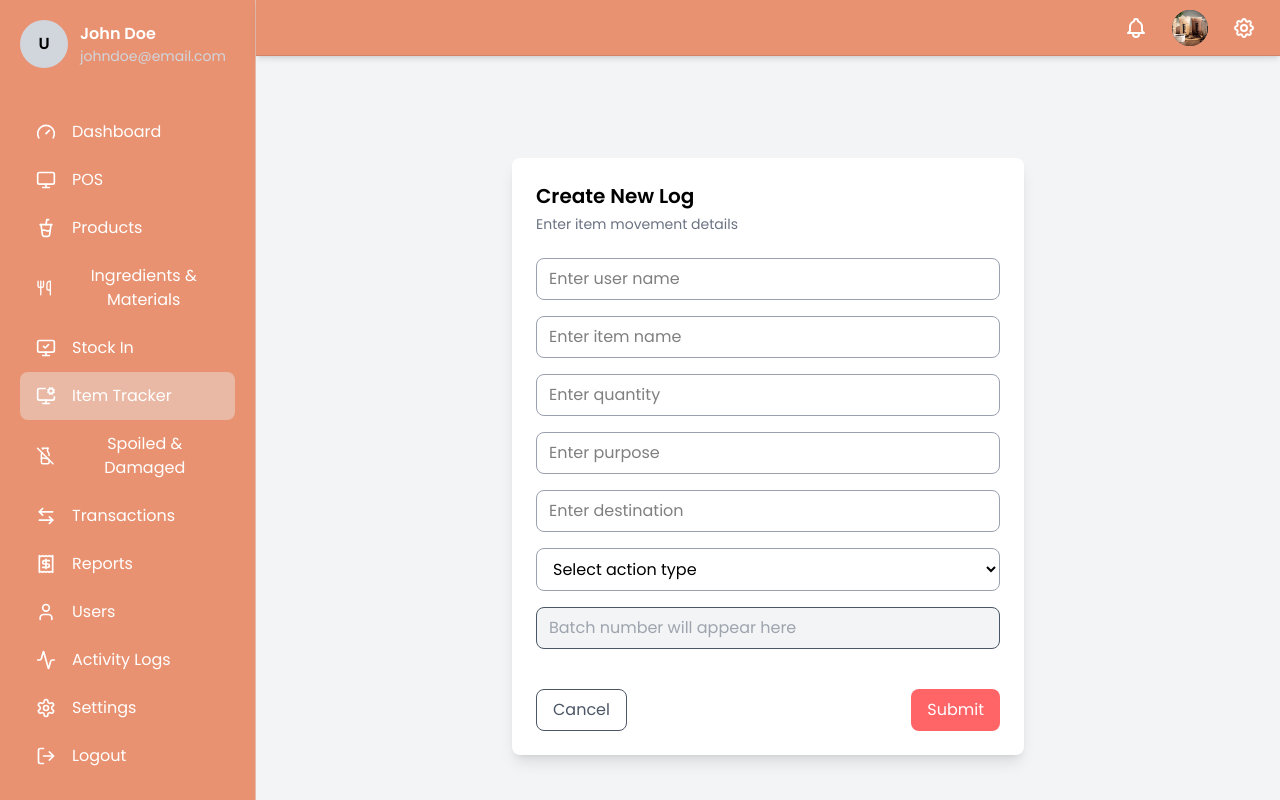
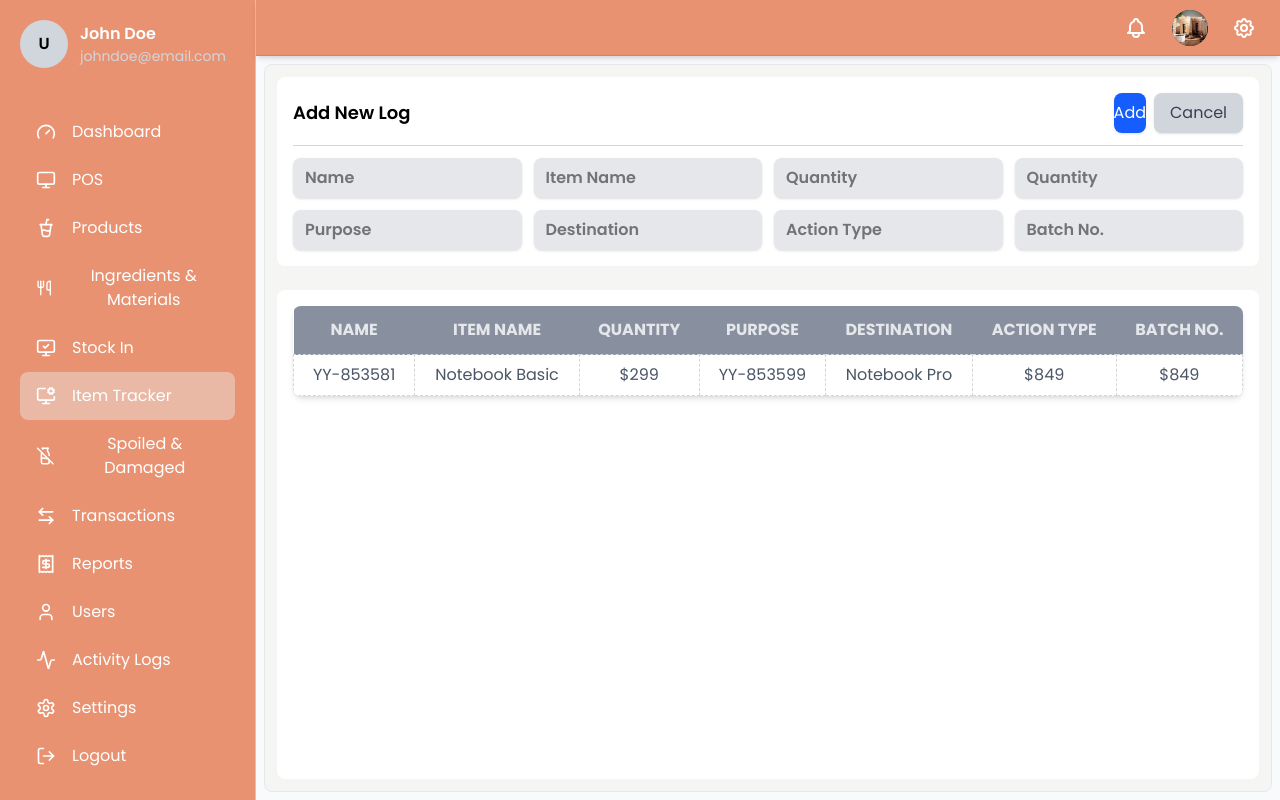
Before and after one commit to janrold-devs/capstone_project, a React (Vite) app in the folder frontend/: page /dashboard/tracker in a window 1280 px wide. Built offline with nearby package versions, Linux system fonts and the light colour scheme.

Commit message:
Change Item Tracker UI

```diff
--- a/frontend/src/components/layouts/DashboardLayout.jsx
+++ b/frontend/src/components/layouts/DashboardLayout.jsx
@@ -1,19 +1,20 @@
+// DashboardLayout.jsx
 import React from "react";
 import Navbar from "./Navbar";
 import SideMenu from "./SideMenu";
 
 const DashboardLayout = ({ children, activeMenu }) => {
   return (
-    <div className="flex flex-col flex-1 min-w-0 pl-64">
-      {/* Sidebar fixed on the left */}
-      <SideMenu activeMenu={activeMenu} />
+    <div className="flex w-full h-screen overflow-hidden">
+      {/* Sidebar (fixed width, no pl-64 hacks) */}
+      <div className="w-64 flex-shrink-0">
+        <SideMenu activeMenu={activeMenu} />
+      </div>
 
+      {/* Main content */}
       <div className="flex flex-col flex-1 min-w-0">
-        {/* Navbar always at the top */}
         <Navbar activeMenu={activeMenu} />
-
-        {/* Main content is the only part that scrolls */}
-        <div className="flex-1 overflow-hidden bg-gray-50">{children}</div>
+        <main className="flex-1 overflow-auto bg-gray-50 p-2">{children}</main>
       </div>
     </div>
   );
--- a/frontend/src/index.css
+++ b/frontend/src/index.css
@@ -24,8 +24,11 @@ body,
   margin: 0;
   padding: 0;
   height: 100%;
-  overflow: hidden;
 }
+/*
+* {
+  outline: 1px solid red; /* visualize bounding boxes
+}*/
 
 .input-box {
   @apply w-full flex justify-between gap-3 text-sm text-black bg-slate-100 rounded px-4 py-3 mb-4 mt-3 border border-slate-200 outline-none;
--- a/frontend/src/pages/Dashboard/Home.jsx
+++ b/frontend/src/pages/Dashboard/Home.jsx
@@ -45,9 +45,9 @@ function Home() {
 
   return (
     <DashboardLayout activeMenu="Dashboard">
-      <div className="h-screen flex flex-col overflow-hidden bg-gray-50">
+      <div className="flex flex-col bg-gray-50">
         {/* ---------------------- Main content area ---------------------- */}
-        <div className="flex-1 flex flex-col p-6 overflow-hidden">
+        <div className="flex-1 flex flex-col overflow-hidden">
           {/* ---------------------- Top Stats Cards ---------------------- */}
           <div className="grid grid-cols-4 gap-6 mb-6">
             {cardData.map((card) => (
--- a/frontend/src/pages/Dashboard/ItemTracker.jsx
+++ b/frontend/src/pages/Dashboard/ItemTracker.jsx
@@ -1,5 +1,59 @@
 import React, { useState, useEffect } from "react";
 import DashboardLayout from "../../components/layouts/DashboardLayout";
+
+const data = [
+  {
+    id: 1,
+    name: "John Doe", // NAME
+    itemName: "Milk", // ITEM NAME
+    quantity: 42, // QUANTITY
+    purpose: "Cafe Supply", // PURPOSE
+    destination: "Main Branch", // DESTINATION
+    actionType: "Stock In", // ACTION TYPE
+    batchNumber: "BN-1001", // BATCH NO.
+  },
+  {
+    id: 2,
+    name: "Jane Smith",
+    itemName: "Sugar",
+    quantity: 5,
+    purpose: "Baking",
+    destination: "Warehouse A",
+    actionType: "Stock In",
+    batchNumber: "BN-1002",
+  },
+  {
+    id: 3,
+    name: "Michael Lee",
+    itemName: "Flour",
+    quantity: 0,
+    purpose: "Out of Stock",
+    destination: "Warehouse B",
+    actionType: "Stock Out",
+    batchNumber: "BN-1003",
+  },
+  {
+    id: 4,
+    name: "Anna Cruz",
+    itemName: "Butter",
+    quantity: 15,
+    purpose: "Inventory Update",
+    destination: "Main Branch",
+    actionType: "Stock In",
+    batchNumber: "BN-1004",
+  },
+  {
+    id: 5,
+    name: "Carlos Reyes",
+    itemName: "Cheese",
+    quantity: 2,
+    purpose: "Delivery",
+    destination: "Store B",
+    actionType: "Stock Out",
+    batchNumber: "BN-1005",
+  },
+  // ... continue mapping the rest following the same structure
+];
 
 const RequestForm = () => {
   // State to hold form input values
@@ -49,124 +103,117 @@ const RequestForm = () => {
 
   return (
     <DashboardLayout activeMenu="Item Tracker">
-    <div className="flex items-center justify-center min-h-screen bg-gray-100">
-      <div className="bg-white shadow-lg rounded-lg w-full max-w-lg p-6">
-        {/* Form Header */}
-        <h2 className="text-xl font-semibold mb-1">Create New Log</h2>
-        <p className="text-sm text-gray-500 mb-6">
-          Enter item movement details
-        </p>
+      <div className="flex flex-col gap-6 items-center rounded-lg justify-normal bg-stone-100 p-3 rounded-lg border border-gray-200 h-full">
+        <div className="bg-white rounded-lg p-4 w-full">
+          {/* Header row with title + buttons */}
+          <div className="flex items-center justify-between">
+            <h3 className="text-lg font-semibold">Add New Log</h3>
+            <div className="flex gap-2">
+              <button className="px- py-2 bg-blue-600 text-white rounded-lg shadow hover:bg-blue-700 transition">
+                Add
+              </button>
+              <button className="px-4 py-2 bg-gray-300 text-gray-700 rounded-lg shadow hover:bg-gray-400 transition">
+                Cancel
+              </button>
+            </div>
+          </div>
 
-        {/* Form Starts */}
-        <form onSubmit={handleSubmit} className="space-y-4">
-          {/* User Name Field */}
+          {/* Full width divider */}
+          <hr className="my-3 border-t border-gray-300" />
+
+          {/* Responsive form */}
+          <div className="grid grid-cols-1 md:grid-cols-2 lg:grid-cols-4 gap-3">
             <input
               type="text"
-            name="userName"
-            placeholder="Enter user name"
-            value={formData.userName}
-            onChange={handleChange}
-            className="w-full border border-gray-400 rounded-lg px-3 py-2 focus:outline-none focus:ring focus:ring-red-300"
+              placeholder="Name"
               required
+              className="px-3 py-2 bg-gray-200 font-semibold rounded-lg shadow-sm w-full"
             />
-
-          {/* Item Name Field */}
             <input
               type="text"
-            name="itemName"
-            placeholder="Enter item name"
-            value={formData.itemName}
-            onChange={handleChange}
-            className="w-full border border-gray-400 rounded-lg px-3 py-2 focus:outline-none focus:ring focus:ring-red-300"
+              placeholder="Item Name"
               required
+              className="px-3 py-2 bg-gray-200 font-semibold rounded-lg shadow-sm w-full"
             />
-
-          {/* Quantity Field */}
             <input
               type="number"
-            name="quantity"
-            placeholder="Enter quantity"
-            value={formData.quantity}
-            onChange={handleChange}
-            className="w-full border border-gray-400 rounded-lg px-3 py-2 focus:outline-none focus:ring focus:ring-red-300"
+              placeholder="Quantity"
               required
+              className="px-3 py-2 bg-gray-200 font-semibold rounded-lg shadow-sm w-full"
             />
-
-          {/* Purpose Field */}
+            <input
+              type="number"
+              placeholder="Quantity"
+              required
+              className="px-3 py-2 bg-gray-200 font-semibold rounded-lg shadow-sm w-full"
+            />
             <input
               type="text"
-            name="purpose"
-            placeholder="Enter purpose"
-            value={formData.purpose}
-            onChange={handleChange}
-            className="w-full border border-gray-400 rounded-lg px-3 py-2 focus:outline-none focus:ring focus:ring-red-300"
+              placeholder="Purpose"
               required
+              className="px-3 py-2 bg-gray-200 font-semibold rounded-lg shadow-sm w-full"
             />
-
-          {/* Destination Field */}
             <input
               type="text"
-            name="destination"
-            placeholder="Enter destination"
-            value={formData.destination}
-            onChange={handleChange}
-            className="w-full border border-gray-400 rounded-lg px-3 py-2 focus:outline-none focus:ring focus:ring-red-300"
+              placeholder="Destination"
               required
+              className="px-3 py-2 bg-gray-200 font-semibold rounded-lg shadow-sm w-full"
             />
-
-          {/* Action Type Dropdown */}
-          <select
-            name="actionType"
-            value={formData.actionType}
-            onChange={handleChange}
-            className="w-full border border-gray-400 rounded-lg px-3 py-2 focus:outline-none focus:ring focus:ring-red-300"
-            required
-          >
-            <option value="">Select action type</option>
-            <option value="transfer">Transfer</option>
-            <option value="use">Use</option>
-          </select>
-
-          {/* Batch Number (Auto-Generated, Read-Only) */}
             <input
               type="text"
-            name="batchNumber"
-            value={formData.batchNumber}
-            readOnly
-            placeholder="Batch number will appear here"
-            className="w-full border rounded-lg px-3 py-2 bg-gray-100 text-gray-600"
+              placeholder="Action Type"
+              required
+              className="px-3 py-2 bg-gray-200 font-semibold rounded-lg shadow-sm w-full"
             />
-
-          {/* Action Buttons */}
-          <div className="flex justify-between mt-6">
-            {/* Reset Button - Clears form fields */}
-            <button
-              type="button"
-              className="px-4 py-2 border rounded-lg text-gray-600 hover:bg-gray-100"
-              onClick={() =>
-                setFormData({
-                  userName: "",
-                  itemName: "",
-                  quantity: "",
-                  purpose: "",
-                  destination: "",
-                  actionType: "",
-                  batchNumber: "",
-                })
-              }
-            >
-              Cancel
-            </button>
-
-            {/* Submit Button */}
-            <button
-              type="submit"
-              className="px-4 py-2 bg-red-400 text-white rounded-lg hover:bg-red-500"
-            >
-              Submit
-            </button>
+            <input
+              type="text"
+              placeholder="Batch No."
+              required
+              className="px-3 py-2 bg-gray-200 font-semibold rounded-lg shadow-sm w-full"
+            />
           </div>
-        </form>
+        </div>
+        <div className="bg-white rounded-lg p-4 h-full w-full">
+          <div class="relative overflow-hidden shadow-md rounded-lg">
+            <table class="table-auto w-full text-left border-collapse">
+              <thead class="uppercase bg-[#8890a0] text-[#e5e7eb]">
+                <tr>
+                  <th class="py-3 px-4 text-center font-bold">Name</th>
+                  <th class="py-3 px-4 text-center font-bold">Item Name</th>
+                  <th class="py-3 px-4 text-center font-bold">Quantity</th>
+                  <th class="py-3 px-4 text-center font-bold">Purpose</th>
+                  <th class="py-3 px-4 text-center font-bold">Destination</th>
+                  <th class="py-3 px-4 text-center font-bold">Action Type</th>
+                  <th class="py-3 px-4 text-center font-bold">Batch No.</th>
+                </tr>
+              </thead>
+              <tbody class="bg-white text-gray-600">
+                <tr class="hover:bg-gray-50">
+                  <td class="py-2 px-4 border border-dashed border-gray-300 text-center">
+                    YY-853581
+                  </td>
+                  <td class="py-2 px-4 border border-dashed border-gray-300 text-center">
+                    Notebook Basic
+                  </td>
+                  <td class="py-2 px-4 border border-dashed border-gray-300 text-center">
+                    $299
+                  </td>
+                  <td class="py-2 px-4 border border-dashed border-gray-300 text-center">
+                    YY-853599
+                  </td>
+                  <td class="py-2 px-4 border border-dashed border-gray-300 text-center">
+                    Notebook Pro
+                  </td>
+                  <td class="py-2 px-4 border border-dashed border-gray-300 text-center">
+                    $849
+                  </td>
+                  <td class="py-2 px-4 border border-dashed border-gray-300 text-center">
+                    $849
+                  </td>
+                </tr>
+              </tbody>
+            </table>
+          </div>
         </div>
       </div>
     </DashboardLayout>
--- a/frontend/src/pages/Dashboard/Logs.jsx
+++ b/frontend/src/pages/Dashboard/Logs.jsx
@@ -146,7 +146,7 @@ const Logs = () => {
   // -------------------------------
   return (
     <DashboardLayout activeMenu="Activity Logs">
-      <div className="p-4 min-h-screen flex flex-col transition-all duration-300">
+      <div className="flex flex-col transition-all duration-300">
         {/* -------------------- Main Table Content -------------------- */}
         <div className="bg-stone-100 p-2 rounded-lg border border-gray-200 flex flex-col transition-all duration-300 h-full">
           <strong className="text-lg">Activity Logs</strong>
--- a/frontend/src/pages/Dashboard/Products.jsx
+++ b/frontend/src/pages/Dashboard/Products.jsx
@@ -262,7 +262,7 @@ const Products = () => {
       <>
         {/* Main Content Wrapper */}
         <div
-          className={`p-4 min-h-screen flex flex-col transition-all duration-300 ${
+          className={`flex flex-col transition-all duration-300 ${
             showDelete || showAdd || showEdit ? "blur-sm" : "" // Blur background when modal is active
           }`}
         >
--- a/frontend/src/pages/Dashboard/Reports.jsx
+++ b/frontend/src/pages/Dashboard/Reports.jsx
@@ -53,7 +53,7 @@ const Reports = () => {
 
   return (
     <DashboardLayout activeMenu="Sales">
-      <div className="p-6 h-screen flex flex-col relative">
+      <div className="flex flex-col relative">
         {/* Main container with blur effect when delete modal is open */}
         <div
           className={`bg-stone-100 p-4 rounded-lg border border-gray-200 flex flex-col h-[calc(100vh-100px)] transition-all duration-300 ${
--- a/frontend/src/pages/Dashboard/Spoilage.jsx
+++ b/frontend/src/pages/Dashboard/Spoilage.jsx
@@ -169,7 +169,7 @@ const Spoilage = () => {
 
   return (
     <DashboardLayout activeMenu="Spoilage">
-      <div className="p-4 min-h-screen flex flex-col transition-all duration-300">
+      <div className="flex flex-col transition-all duration-300">
         {/* ---------------- Main Content ---------------- */}
         <div
           className={`bg-stone-100 p-2 rounded-lg border border-gray-200 flex flex-col transition-all duration-300 ${
--- a/frontend/src/pages/Dashboard/Stocks.jsx
+++ b/frontend/src/pages/Dashboard/Stocks.jsx
@@ -151,7 +151,7 @@ const Stocks = () => {
 
   return (
     <DashboardLayout activeMenu="Stocks">
-      <div className="p-4 min-h-screen flex flex-col transition-all duration-300">
+      <div className="flex flex-col transition-all duration-300">
         {/* Main Content Area */}
         <div
           className={`bg-stone-100 p-2 rounded-lg border border-gray-200 flex flex-col transition-all duration-300 ${
--- a/frontend/src/pages/Dashboard/TransactionHistory.jsx
+++ b/frontend/src/pages/Dashboard/TransactionHistory.jsx
@@ -316,7 +316,7 @@ function TransactionHistoryReport() {
 
   return (
     <DashboardLayout activeMenu="Transactions">
-      <div className="p-4 min-h-screen flex flex-col transition-all duration-300">
+      <div className="flex flex-col transition-all duration-300">
         <div className="bg-stone-100 p-4 rounded-lg border border-gray-200 flex flex-col transition-all duration-300">
           {/* ---------------- Title ---------------- */}
           <strong className="text-lg mb-3">Transaction History</strong>
--- a/frontend/src/pages/Dashboard/Users.jsx
+++ b/frontend/src/pages/Dashboard/Users.jsx
@@ -126,7 +126,7 @@ const Users = () => {
 
   return (
     <DashboardLayout activeMenu="Users">
-      <div className="p-4 min-h-screen flex flex-col transition-all duration-300">
+      <div className="flex flex-col transition-all duration-300">
         {/* --- Main Container --- */}
         <div
           className={`bg-stone-100 p-2 rounded-lg border border-gray-200 flex flex-col transition-all duration-300 h-full ${
```
Also changed, not shown: frontend/src/pages/Dashboard/Ingredients.jsx (+8 -7 lines). Lines whose indentation alone changed are shown as unchanged.
